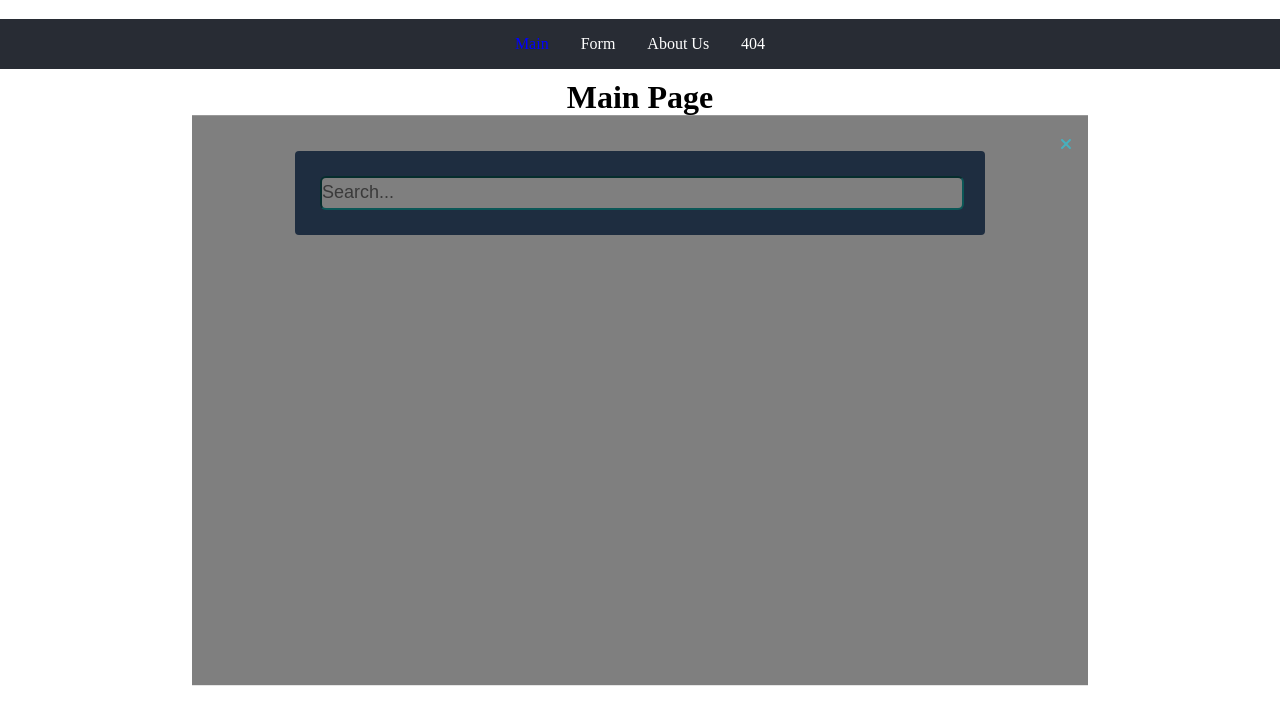
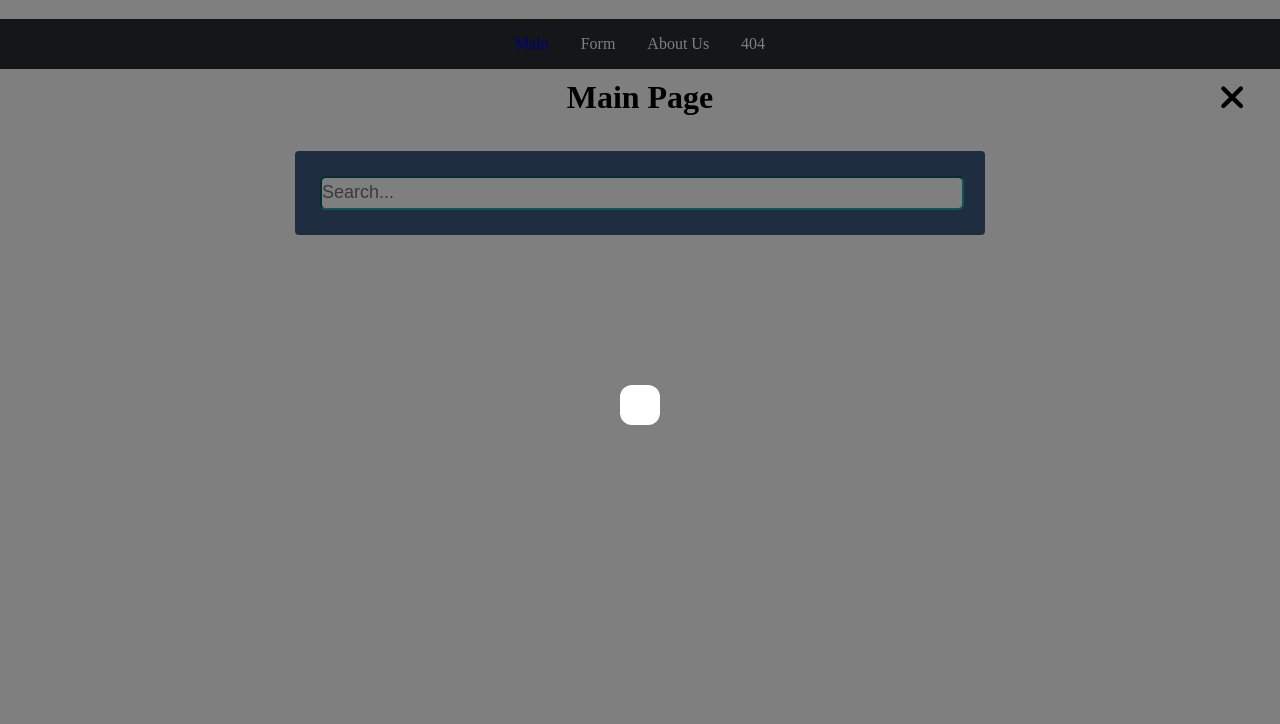
Before and after one commit to DilbarAkkaya/rsschool-react-tasks, a React (Create React App) app in the folder components/: page /#/ in a window 1280 px wide. Shown: the top 724 px of the page. Built offline with nearby package versions, Linux system fonts and the light colour scheme; a web font is replaced by a local one.

Commit message:
feat: add onclick, event stoppropagation

```diff
--- a/components/src/component/Modal/Modal.css
+++ b/components/src/component/Modal/Modal.css
@@ -1,25 +1,29 @@
 :root {
   --main-text-color: #47b0bd;
   --modal-back-color: rgba(0, 0, 0, 0.5);
+  --content-back-color: #ffffff;
 }
 
 .modal {
-  position: absolute;
-  left: 50%;
-  top: 50%;
-  transform: translate(-50%, -50%);
-  width: 70%;
-  height: 70%;
-  display: flex;
-  align-items: center;
-  justify-content: center;
-  color: var(--main-text-color);
-  background-color: var(--modal-back-color);
-  z-index: 100;
+height: 100vh;
+width: 100vw;
+background-color: var(--modal-back-color);
+position: fixed;
+top: 0;
+left: 0;
+display: flex;
+align-items: center;
+justify-content: center;
 }
 
+.modal__content {
+  padding: 20px;
+  border-radius: 12px;
+  background-color: var(--content-back-color);
+}
 .modal .modal__close-button {
   position: absolute;
-  top: 16px;
-  right: 16px;
+  top: 75px;
+  right: 35px;
+  font-size: 35px;
 }
--- a/components/src/component/Modal/Modal.tsx
+++ b/components/src/component/Modal/Modal.tsx
@@ -7,17 +7,29 @@ import './Modal.css';
 
 interface ModalProps {
   active: boolean,
-  setActive: ()=>void,
+  setActive: ()=> void,
 }
 
 class Modal extends React.Component<ModalProps, any> {
   constructor(props: ModalProps) {
-  super(props)
+  super(props);
+  this.state={
+    active: true,
   }
+  this.setActive = this.setActive.bind(this);
+  }
+
+setActive() {
+  console.log('ok1')
+  this.setState({active: false})
+}
   render() {
     return (
-        <div className="modal">
-          <FontAwesomeIcon icon={faXmark} className="modal__close-button"/>
+        <div className="modal" onClick={this.setActive}>
+          <FontAwesomeIcon icon={faXmark} className="modal__close-button" onClick={this.setActive}/>
+          <div className="modal__content" onClick={e=> e.stopPropagation()}>
+
+          </div>
         </div>
        )
   }
```
